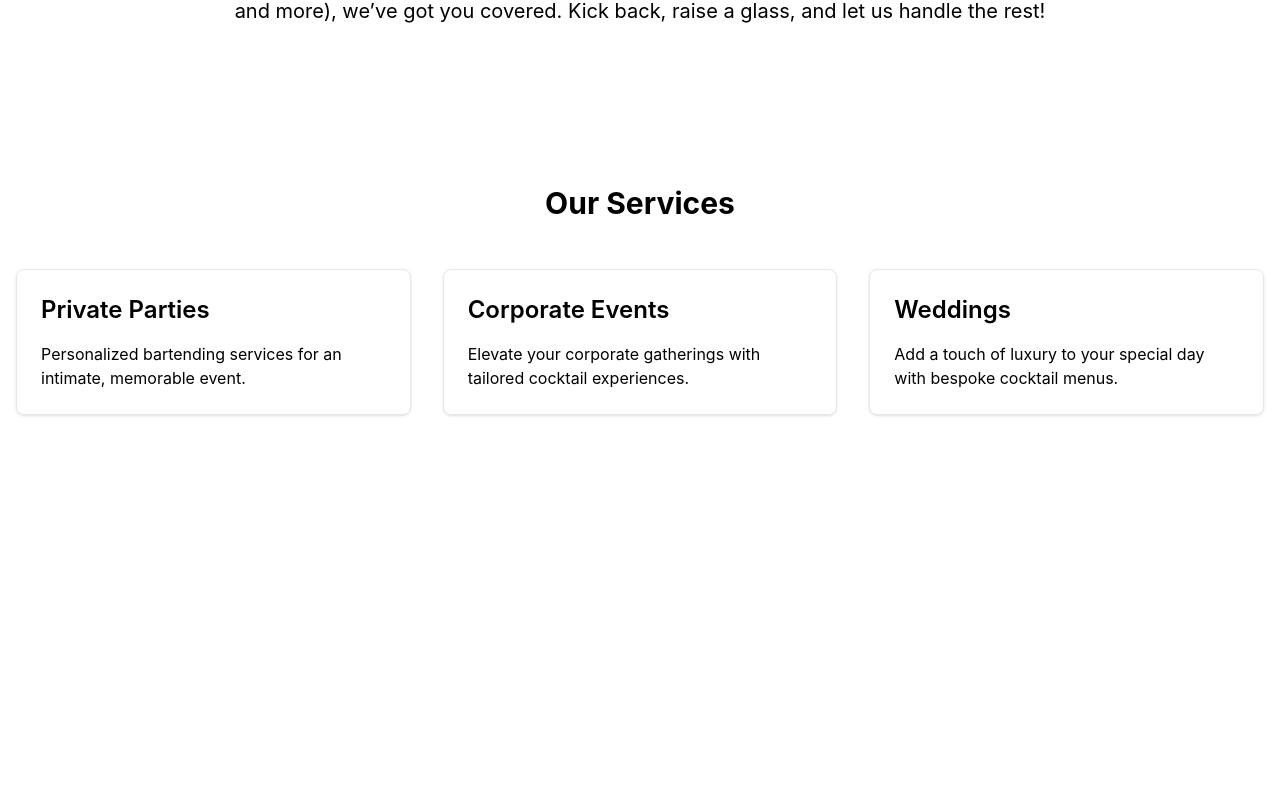
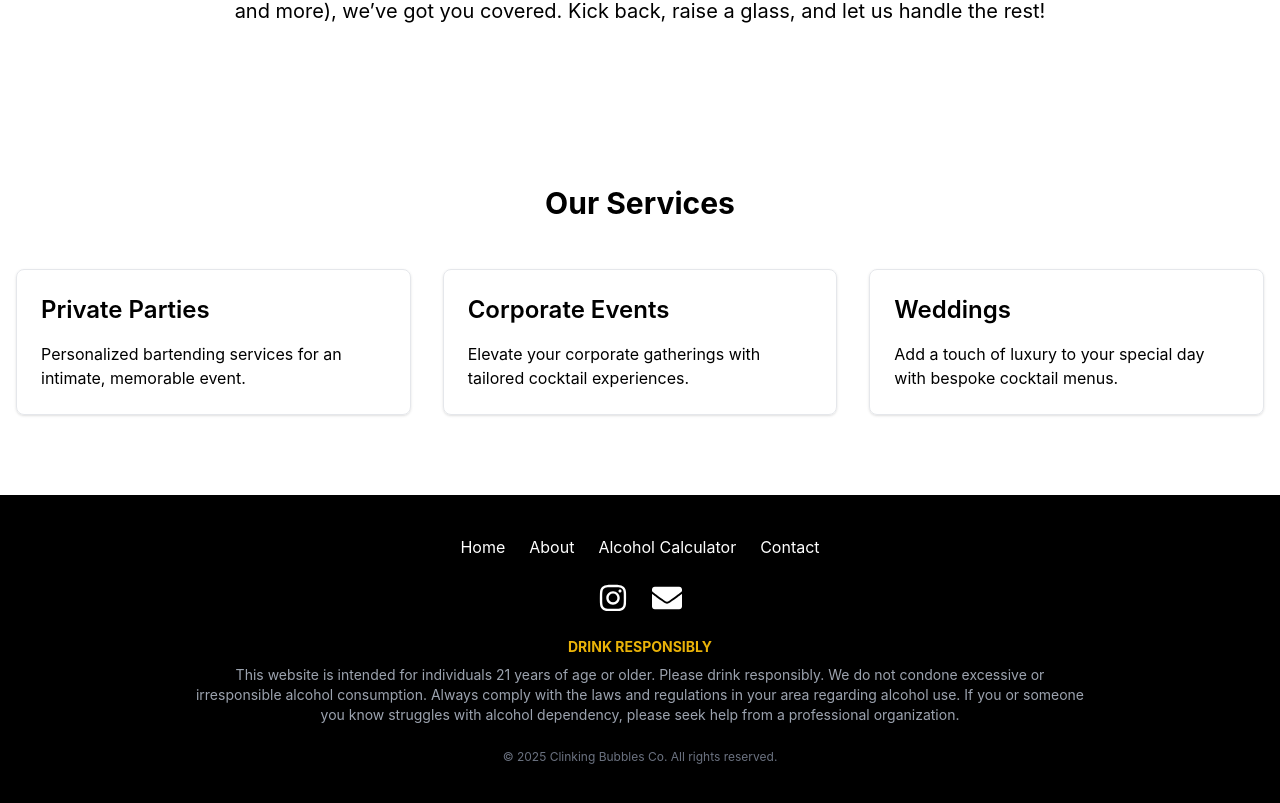
Before and after one commit to fctico11/clinkingbubbles, a React (Create React App) app: page /#/ in a window 1280 px wide. Shown: the part 711-1514 px from the top of the page. Before the commit the page ends 1206 px from the top, so only its background shows below. Built offline with nearby package versions, Linux system fonts and the light colour scheme; a web font is replaced by a local one.

Commit message:
addedfooter and clickable logo

```diff
--- /dev/null
+++ b/src/components/Footer.js
@@ -0,0 +1,47 @@
+import React from "react";
+import { FaInstagram, FaEnvelope } from "react-icons/fa";
+import { Link } from "react-router-dom";
+
+const Footer = () => {
+  return (
+    <footer className="bg-black text-white py-10 px-6 text-center">
+      <div className="max-w-4xl mx-auto">
+        {/* Navigation Links */}
+        <div className="flex justify-center space-x-6 mb-6">
+          <Link to="/" className="hover:text-yellow-500 transition">Home</Link>
+          <Link to="/about" className="hover:text-yellow-500 transition">About</Link>
+          <Link to="/alcohol-calculator" className="hover:text-yellow-500 transition">Alcohol Calculator</Link>
+          <Link to="/contact" className="hover:text-yellow-500 transition">Contact</Link>
+        </div>
+
+        {/* Social Icons */}
+        <div className="flex justify-center space-x-6 mb-6">
+          <a href="https://www.instagram.com/clinkingbubbles" target="_blank" rel="noopener noreferrer">
+            <FaInstagram size={30} className="hover:text-yellow-500 transition" />
+          </a>
+          <Link to="/contact">
+            <FaEnvelope size={30} className="hover:text-yellow-500 transition" />
+          </Link>
+        </div>
+
+        {/* Disclaimer */}
+        <div className="text-sm text-gray-400">
+          <h3 className="text-yellow-500 font-bold">DRINK RESPONSIBLY</h3>
+          <p className="mt-2">
+            This website is intended for individuals 21 years of age or older. Please drink responsibly.
+            We do not condone excessive or irresponsible alcohol consumption. Always comply with the laws and
+            regulations in your area regarding alcohol use. If you or someone you know struggles with alcohol
+            dependency, please seek help from a professional organization.
+          </p>
+        </div>
+
+        {/* Copyright */}
+        <p className="mt-6 text-gray-500 text-xs">
+          © {new Date().getFullYear()} Clinking Bubbles Co. All rights reserved.
+        </p>
+      </div>
+    </footer>
+  );
+};
+
+export default Footer;
--- a/src/components/Navbar.js
+++ b/src/components/Navbar.js
@@ -29,10 +29,10 @@ const Navbar = () => {
         isScrolled ? "bg-black shadow-lg" : "bg-transparent"
       }`}
     >
-      {/* Logo with Custom Font */}
-      <div className="text-xl md:text-3xl font-bold text-yellow-500 clinking-font">
+      {/* Clickable Logo with Custom Font */}
+      <Link to="/" className="text-xl md:text-3xl font-bold text-yellow-500 clinking-font hover:opacity-80 transition">
         Clinking Bubbles Co.
-      </div>
+      </Link>
 
       {/* Desktop Links */}
       <div className="hidden md:flex space-x-8 items-center">
--- a/src/pages/Home.js
+++ b/src/pages/Home.js
@@ -4,6 +4,7 @@ import Navbar from "../components/Navbar";
 import HeroSection from "../components/HeroSection";
 import AboutSection from "../components/AboutSection";
 import Services from "../components/Services";
+import Footer from "../components/Footer";
 
 const Home = () => {
   return (
@@ -12,6 +13,7 @@ const Home = () => {
       <HeroSection />
       <AboutSection />
       <Services />
+      <Footer />
     </div>
   );
 };
```
